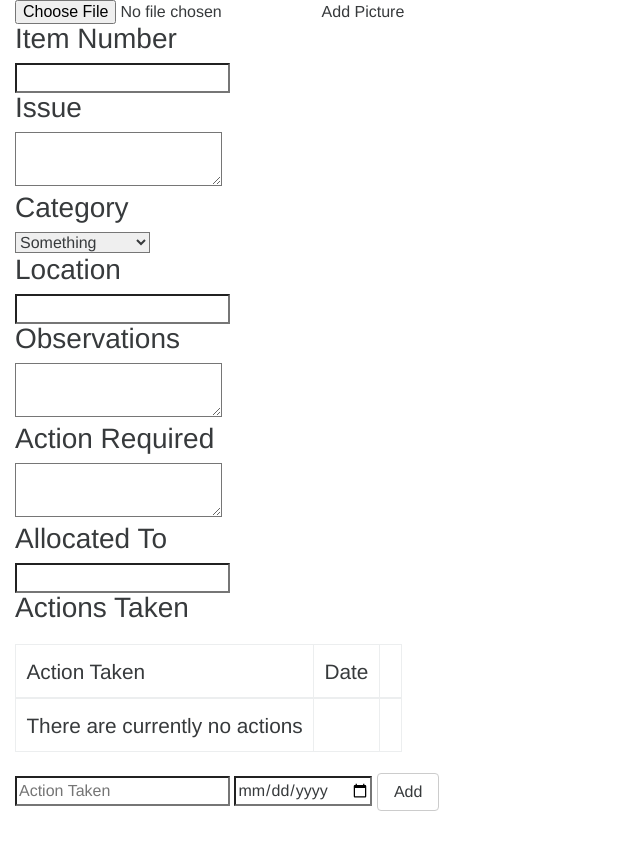
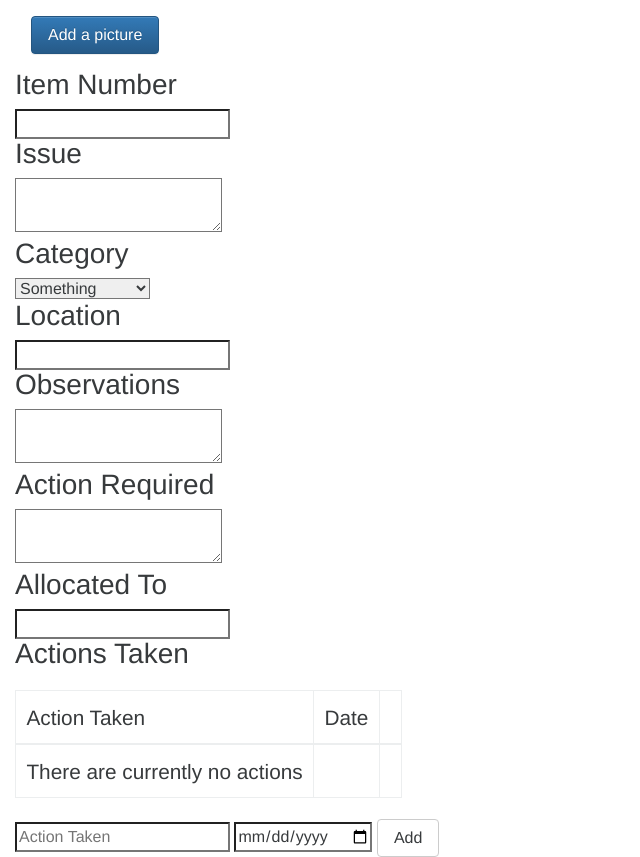
Before and after one commit to JohnGinger/johnginger.github.io.old, a plain HTML site: page index.html in a window 1280 px wide. Shown: the whole page, without its empty margins (0-640 px from the left). Before the commit the page ends 811 px from the top, so only its background shows below. Drawn offline with nearby package versions, Linux system fonts and the light colour scheme.

Commit message:
Add button to take a picture

```diff
--- a/index.html
+++ b/index.html
@@ -17,16 +17,29 @@
         #actionTaken table td {
             padding: 0.5em;
         }
+        #image {
+            opacity: 0;
+        }
+        .add-picture{
+            padding:1em;
+        }
     </style>
     <script src="js/localforage.js"></script>
-
+    <script>
+        function addPicture(){
+            document.querySelector("#image").click();
+        }
+    </script>
 </head>
 
 <body>
     <div class="container-fluid">
-        <input type="file" id="image" accept="image/*">
-            Add Picture
-        </input>
+        <div class="add-picture">
+        <button class="btn btn-primary" onclick="addPicture()">
+            Add a picture
+        </button>
+        <input type="file" id="image" accept="image/*" />
+        </div>
         <div>
             <h3>Item Number</h3>
             <input type="number">
```
